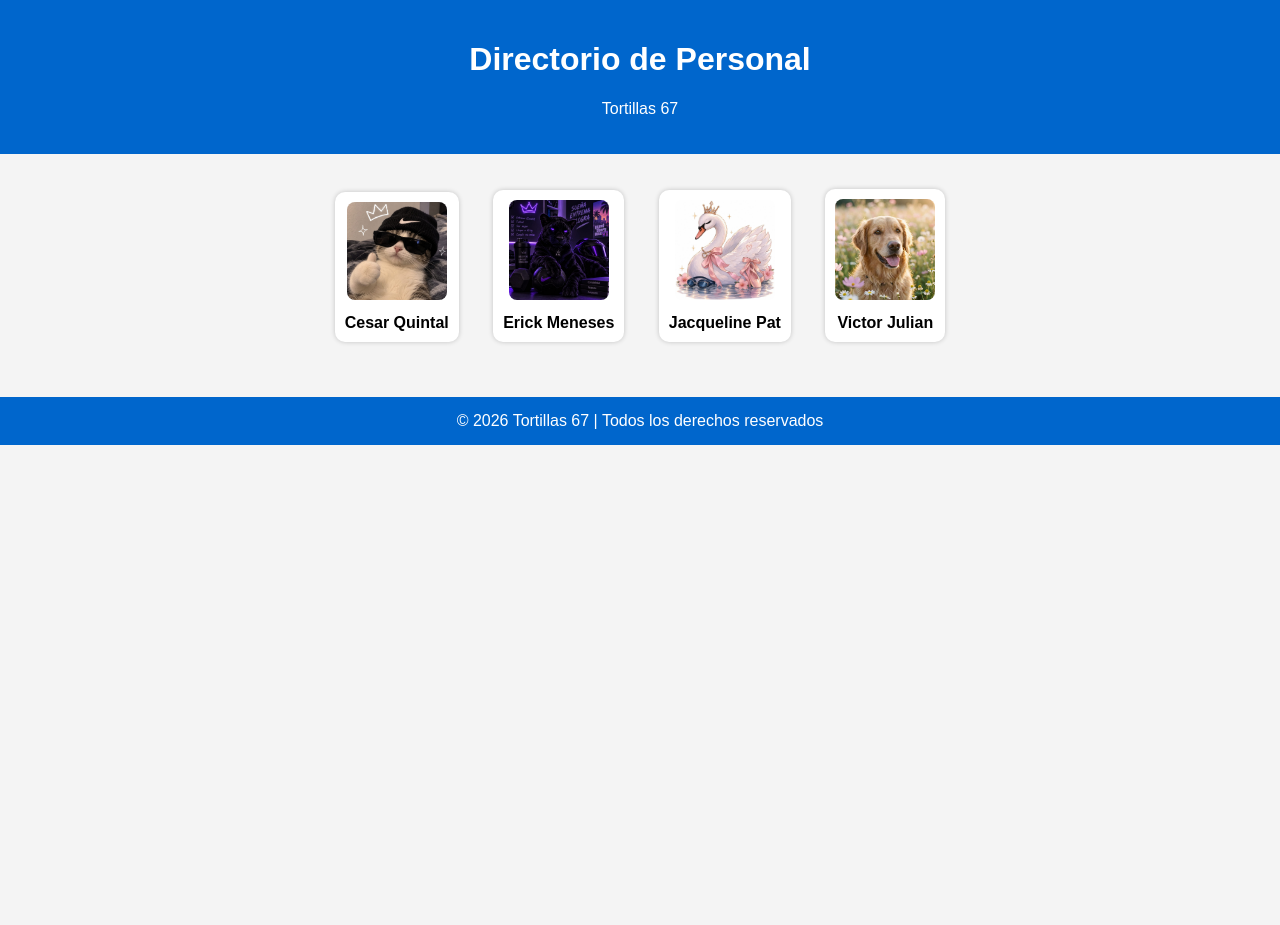
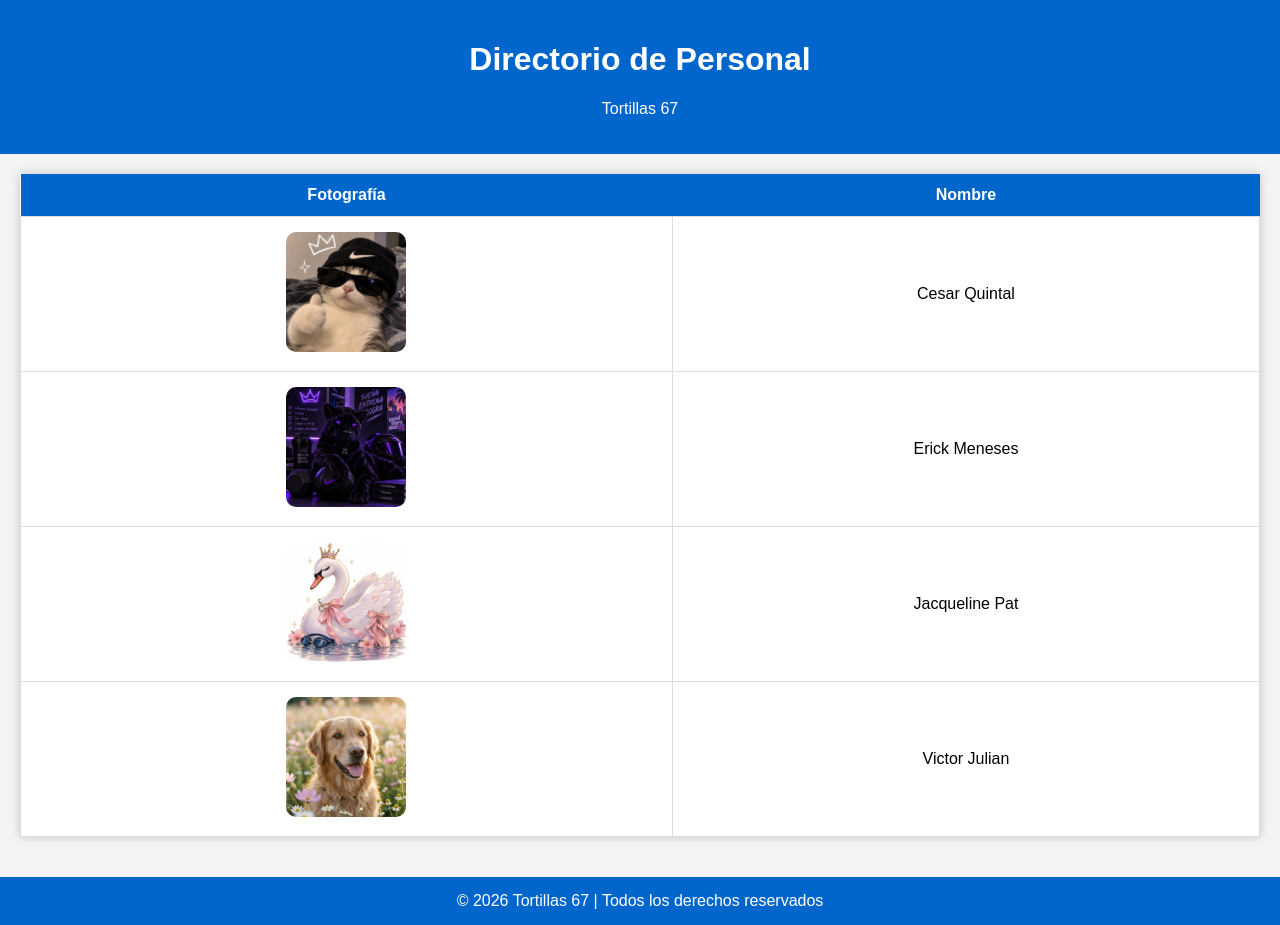
Before and after one commit to Tortillas67/Tortillas67.github.io, a plain HTML site: page index.html in a window 1280 px wide. Before the commit the page ends 800 px from the top, so only its background shows below. Drawn offline with Linux system fonts and the light colour scheme.

Commit message:
Update index.html

```diff
--- a/index.html
+++ b/index.html
@@ -23,27 +23,36 @@
 
 main{
     padding: 20px;
+}
+
+table{
+    width: 100%;
+    border-collapse: collapse;
+    background-color: white;
+    box-shadow: 0 0 10px rgba(0,0,0,0.2);
+}
+
+th{
+    background-color: #0066cc;
+    color: white;
+    padding: 12px;
+}
+
+td{
+    border: 1px solid #ddd;
+    padding: 15px;
     text-align: center;
 }
 
-        .empleado{
-            display: inline-block;
-            margin: 15px;
-            background-color: white;
-            padding: 10px;
+td img{
+    width: 120px;
+    height: 120px;
+    object-fit: cover;
     border-radius: 10px;
-            box-shadow: 0 0 5px rgba(0,0,0,0.2);
 }
 
-        .empleado img{
-            width: 100px;
-            height: auto;
-            border-radius: 8px;
-        }
-
-        .nombre{
-            margin-top: 10px;
-            font-weight: bold;
+tr:hover{
+    background-color: #f9f9f9;
 }
 
 footer{
@@ -65,25 +74,41 @@
 
 <main>
 
-        <div class="empleado">
+<table>
+    <tr>
+        <th>Fotografía</th>
+        <th>Nombre</th>
+    </tr>
+
+    <tr>
+        <td>
             <img src="https://tortillas67.github.io/Fotos%20de%20Tortillas67/Cesar%20Quintal.jpeg" alt="Cesar Quintal">
-            <div class="nombre">Cesar Quintal</div>
-        </div>
+        </td>
+        <td>Cesar Quintal</td>
+    </tr>
 
-        <div class="empleado">
+    <tr>
+        <td>
             <img src="https://tortillas67.github.io/Fotos%20de%20Tortillas67/Erick%20Meneses.jpeg" alt="Erick Meneses">
-            <div class="nombre">Erick Meneses</div>
-        </div>
+        </td>
+        <td>Erick Meneses</td>
+    </tr>
 
-        <div class="empleado">
+    <tr>
+        <td>
             <img src="https://tortillas67.github.io/Fotos%20de%20Tortillas67/Jacqueline%20Pat.jpeg" alt="Jacqueline Pat">
-            <div class="nombre">Jacqueline Pat</div>
-        </div>
+        </td>
+        <td>Jacqueline Pat</td>
+    </tr>
 
-        <div class="empleado">
+    <tr>
+        <td>
             <img src="https://tortillas67.github.io/Fotos%20de%20Tortillas67/Victor%20Julian.jpeg" alt="Victor Julian">
-            <div class="nombre">Victor Julian</div>
-        </div>
+        </td>
+        <td>Victor Julian</td>
+    </tr>
+
+</table>
 
 </main>
 
```
Lines whose indentation alone changed are shown as unchanged.
